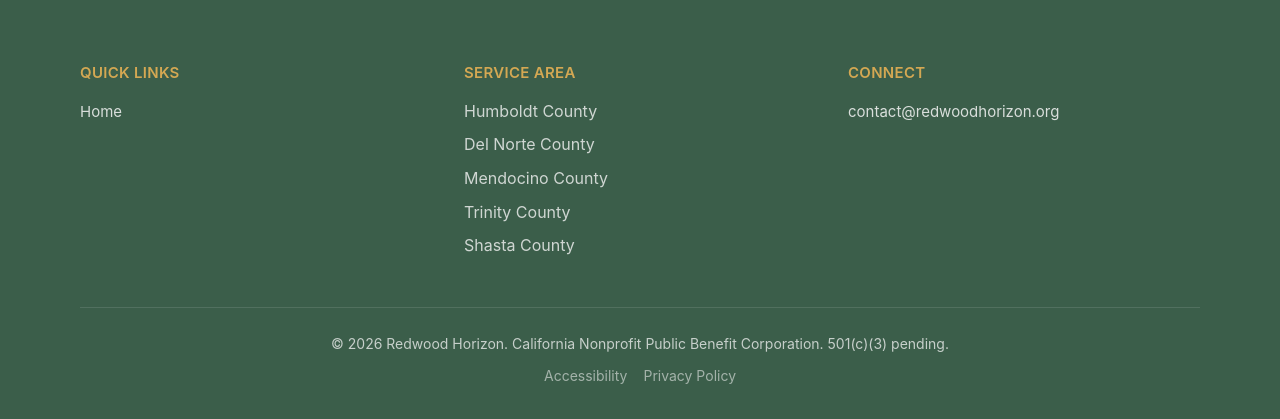
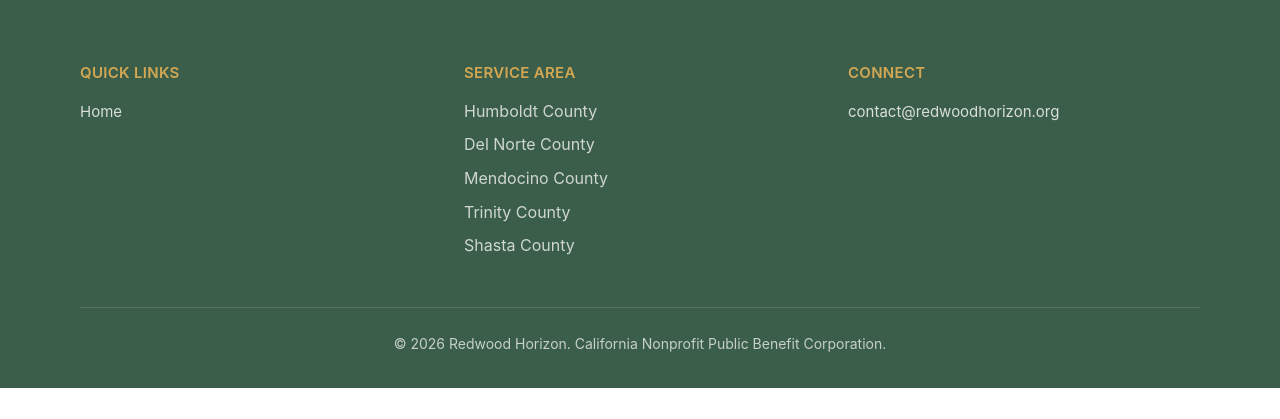
Before and after one commit to Redwood-Horizon/website, a plain HTML site: page index.html in a window 1280 px wide. Shown: the part 1740-2159 px from the top of the page. After the commit the page ends 2128 px from the top, so only its background shows below. Drawn offline with Linux system fonts and the light colour scheme.

Commit message:
Remove 501(c)(3) pending and dead Accessibility/Privacy links from footer

```diff
--- a/index.html
+++ b/index.html
@@ -431,13 +431,6 @@
             transition: opacity 0.2s;
         }
         .footer-legal a:hover { opacity: 1; }
-        .footer-legal .legal-links {
-            display: flex;
-            flex-wrap: wrap;
-            gap: 16px;
-            justify-content: center;
-            margin-top: 8px;
-        }
 /* === Responsive === */
         @media (min-width: 768px) {
             .nav-links { display: flex; }
@@ -621,11 +614,7 @@
         </div>
 
         <div class="footer-legal">
-            <p>&copy; 2026 Redwood Horizon. California Nonprofit Public Benefit Corporation. 501(c)(3) pending.</p>
-            <div class="legal-links">
-                <a href="#">Accessibility</a>
-                <a href="#">Privacy Policy</a>
-            </div>
+            <p>&copy; 2026 Redwood Horizon. California Nonprofit Public Benefit Corporation.</p>
         </div>
     </footer>
 
```
